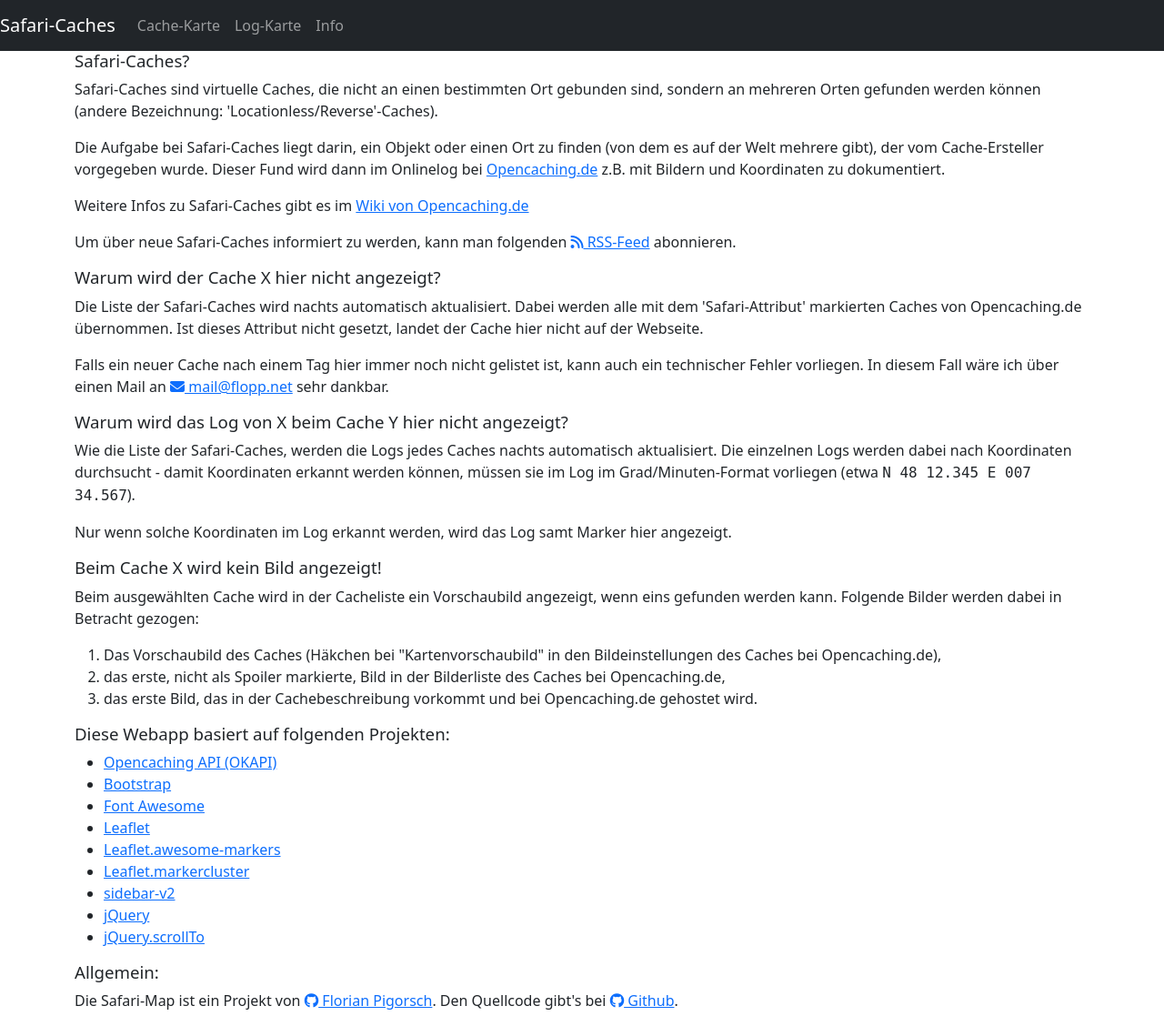
After one commit to flopp/safari, a PHP site: page /static/info.html in a window 1280 px wide. The commit adds this page. Shown: the whole page at 91% size. Run offline with PHP 8.4, Linux system fonts and the light colour scheme; some libraries are stand-ins or nearby versions.

Commit message:
add separate info page

```diff
--- a/css/main.css
+++ b/css/main.css
@@ -1,15 +1,39 @@
 html, body {
-  height: 100%; }
+    height: 100%;
+}
 
 #map {
   position: absolute;
   left: 0;
   right: 0;
-  top: 0;
-  bottom: 0; }
+  top: 56px;
+  bottom: 0;
+}
+
+main {
+  position: absolute;
+  left: 0;
+  right: 0;
+  top: 56px;
+}
+
+main > .content {
+    padding-top: 15px;
+}
 
 h2 {
     font-size: 14pt;
+}
+
+@media (min-width: 768px) {
+    .sidebar {
+        top: 64px;
+    }
+}
+@media (max-width: 767px) {
+    .sidebar {
+        top: 56px;
+    }
 }
 
 .sidebar-tabs > li > a > i {
--- /dev/null
+++ b/static/info.html
@@ -0,0 +1,108 @@
+<!DOCTYPE html>
+<html>
+<head>
+    <title>Safari-Caches - Info</title>
+    <meta charset="utf-8">
+    <meta name="viewport" content="width=device-width, initial-scale=1.0">
+
+    <link rel="alternate" type="application/atom+xml" title="Safari-Caches Feed" href="https://safari.flopp.net/feed.xml" />
+    <link rel="author" href="https://plus.google.com/100782631618812527586" />
+
+    <!-- external stuff from CDN -->
+    <link href="https://cdnjs.cloudflare.com/ajax/libs/twitter-bootstrap/BOOTSTRAP_VERSION/css/bootstrap.min.css" rel="stylesheet" />
+    <link href="https://cdnjs.cloudflare.com/ajax/libs/font-awesome/FONTAWESOME_VERSION/css/font-awesome.min.css" rel="stylesheet" />
+
+    <!-- local stuff -->
+    <link rel="stylesheet" href="css/main.css?cachebuster=TSTAMP" />
+</head>
+<body>
+    <header>
+        <nav class="navbar navbar-expand-md navbar-dark fixed-top bg-dark">
+            <a class="navbar-brand" href="#">Safari-Caches</a>
+            <button class="navbar-toggler" type="button" data-toggle="collapse" data-target="#navbarCollapse" aria-controls="navbarCollapse" aria-expanded="false" aria-label="Toggle navigation">
+                <span class="navbar-toggler-icon"></span>
+            </button>
+            <div class="collapse navbar-collapse" id="navbarCollapse">
+                <ul class="navbar-nav mr-auto">
+                    <li class="nav-item">
+                        <a class="nav-link" href="index.html">Cache-Karte</a>
+                    </li>
+                    <li class="nav-item">
+                        <a class="nav-link" href="logs.html">Log-Karte</a>
+                    </li>
+                    <li class="nav-item active">
+                        <a class="nav-link" href="#">Info</a>
+                    </li>
+                </ul>
+            </div>
+        </nav>
+    </header>
+
+    <main>
+        <div class="container">
+            <h2>Safari-Caches?</h2>
+            <p>
+                Safari-Caches sind virtuelle Caches, die nicht an einen bestimmten Ort gebunden sind, sondern an mehreren Orten gefunden werden können (andere Bezeichnung: 'Locationless/Reverse'-Caches).
+            </p>
+            <p>
+                Die Aufgabe bei Safari-Caches liegt darin, ein Objekt oder einen Ort zu finden (von dem es auf der Welt mehrere gibt), der vom Cache-Ersteller vorgegeben wurde. Dieser Fund wird dann im Onlinelog bei <a href="https://www.opencaching.de/" target="_blank">Opencaching.de</a> z.B. mit Bildern und Koordinaten zu dokumentiert.
+            </p>
+            <p>
+                Weitere Infos zu Safari-Caches gibt es im <a href="http://wiki.opencaching.de/index.php/Reverse_(%E2%80%9ELocationless%E2%80%9C)_Caches" target="_blank">Wiki von Opencaching.de</a>
+            </p>
+            <p>
+                Um über neue Safari-Caches informiert zu werden, kann man folgenden <a href="https://safari.flopp.net/feed.xml" target="_blank"><i class="fa fa-rss"></i> RSS-Feed</a> abonnieren.
+            </p>
+
+            <h2>Warum wird der Cache X hier nicht angezeigt?</h2>
+            <p>
+                Die Liste der Safari-Caches wird nachts automatisch aktualisiert. Dabei werden alle mit dem 'Safari-Attribut' markierten Caches von Opencaching.de übernommen. Ist dieses Attribut nicht gesetzt, landet der Cache hier nicht auf der Webseite.
+            </p>
+            <p>
+                Falls ein neuer Cache nach einem Tag hier immer noch nicht gelistet ist, kann auch ein technischer Fehler vorliegen. In diesem Fall wäre ich über einen Mail an <a href="mailto:mail@flopp.net"><i class="fa fa-envelope"></i> mail@flopp.net</a> sehr dankbar.
+            </p>
+
+            <h2>Warum wird das Log von X beim Cache Y hier nicht angezeigt?</h2>
+            <p>
+                Wie die Liste der Safari-Caches, werden die Logs jedes Caches nachts automatisch aktualisiert. Die einzelnen Logs werden dabei nach Koordinaten durchsucht - damit Koordinaten erkannt werden können, müssen sie im Log im Grad/Minuten-Format vorliegen (etwa <tt>N 48 12.345 E 007 34.567</tt>).
+            </p>
+            <p>
+                Nur wenn solche Koordinaten im Log erkannt werden, wird das Log samt Marker hier angezeigt.
+            </p>
+
+            <h2>Beim Cache X wird kein Bild angezeigt!</h2>
+            <p>
+                Beim ausgewählten Cache wird in der Cacheliste ein Vorschaubild angezeigt, wenn eins gefunden werden kann. Folgende Bilder werden dabei in Betracht gezogen:
+            </p>
+            <ol>
+                <li>Das Vorschaubild des Caches (Häkchen bei "Kartenvorschaubild" in den Bildeinstellungen des Caches bei Opencaching.de),</li>
+                <li>das erste, nicht als Spoiler markierte, Bild in der Bilderliste des Caches bei Opencaching.de,</li>
+                <li>das erste Bild, das in der Cachebeschreibung vorkommt und bei Opencaching.de gehostet wird.</li>
+            </ol>
+
+            <h2>Diese Webapp basiert auf folgenden Projekten:</h2>
+            <ul>
+                <li><a href="https://www.opencaching.de/okapi" target="_blank">Opencaching API (OKAPI)</a></li>
+                <li><a href="https://getbootstrap.com/" target="_blank">Bootstrap</a></li>
+                <li><a href="https://fontawesome.io/" target="_blank">Font Awesome</a></li>
+                <li><a href="https://leafletjs.com/" target="_blank">Leaflet</a></li>
+                <li><a href="https://github.com/lvoogdt/Leaflet.awesome-markers" target="_blank">Leaflet.awesome-markers</a></li>
+                <li><a href="https://github.com/Leaflet/Leaflet.markercluster" target="_blank">Leaflet.markercluster</a></li>
+                <li><a href="https://github.com/Turbo87/sidebar-v2" target="_blank">sidebar-v2</a></li>
+                <li><a href="http://jquery.com/" target="_blank">jQuery</a></li>
+                <li><a href="https://github.com/flesler/jquery.scrollTo" target="_blank">jQuery.scrollTo</a></li>
+            </ul>
+
+            <h2>Allgemein:</h2>
+            <p>
+                Die Safari-Map ist ein Projekt von <a href="https://www.florian-pigorsch.de/" target="_blank" alt="Florian Pigorsch"><i class="fab fa-github"></i> Florian Pigorsch</a>. Den Quellcode gibt's bei <a href="https://github.com/flopp/safari" target="_blank"><i class="fab fa-github"></i> Github</a>.
+            </p>
+        </div>
+    </main>
+
+    <!-- PIWIK-CODE -->
+
+    <script src="https://cdnjs.cloudflare.com/ajax/libs/jquery/JQUERY_VERSION/jquery.min.js"></script>
+    <script src="https://cdnjs.cloudflare.com/ajax/libs/twitter-bootstrap/BOOTSTRAP_VERSION/js/bootstrap.min.js"></script>
+</body>
+</html>
```
Also changed, not shown: js/logs.js (added, +40 -0 lines), static/index.html (+26 -66 lines), static/logs.html (+47 -66 lines), 2 other files.
